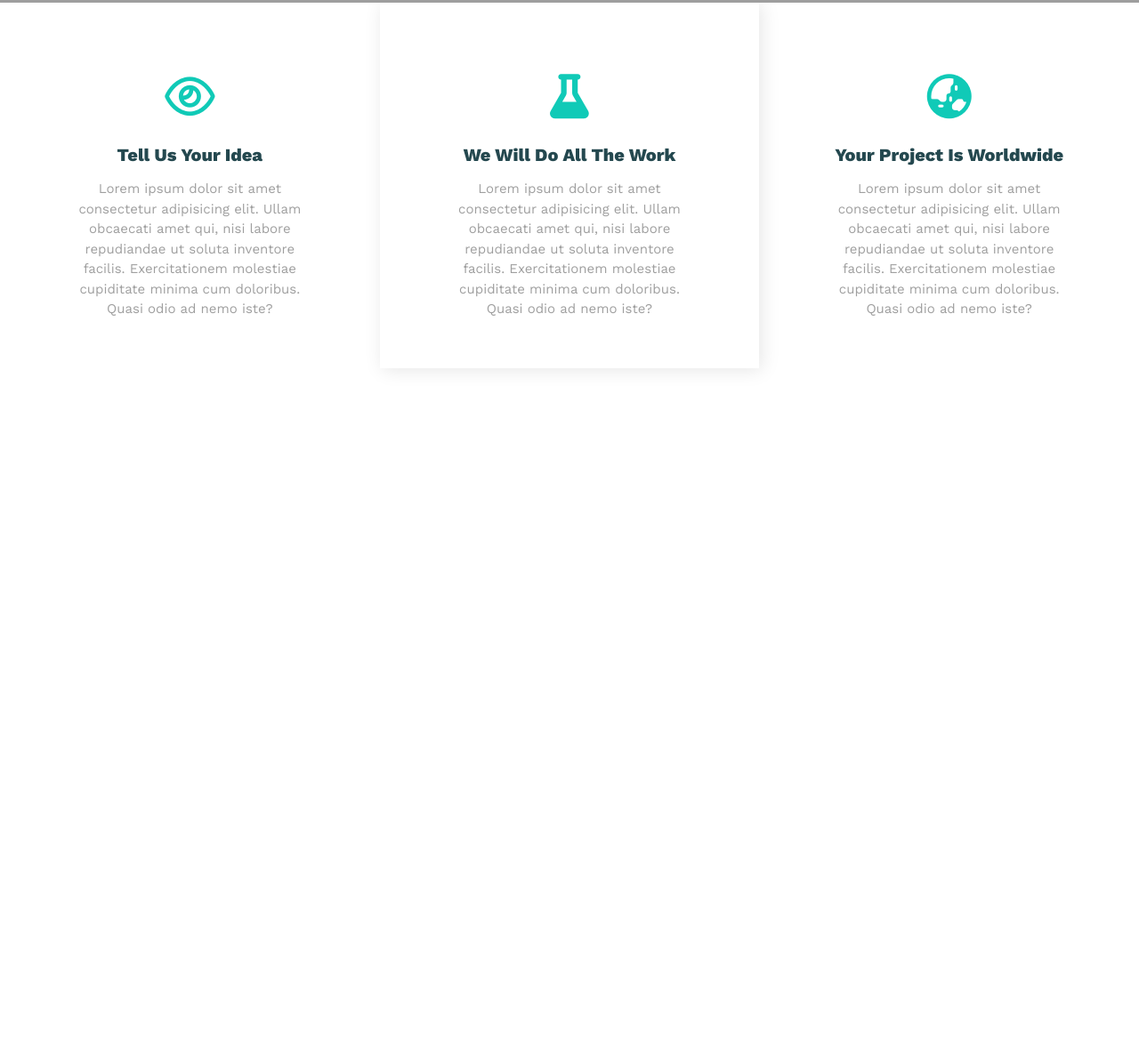
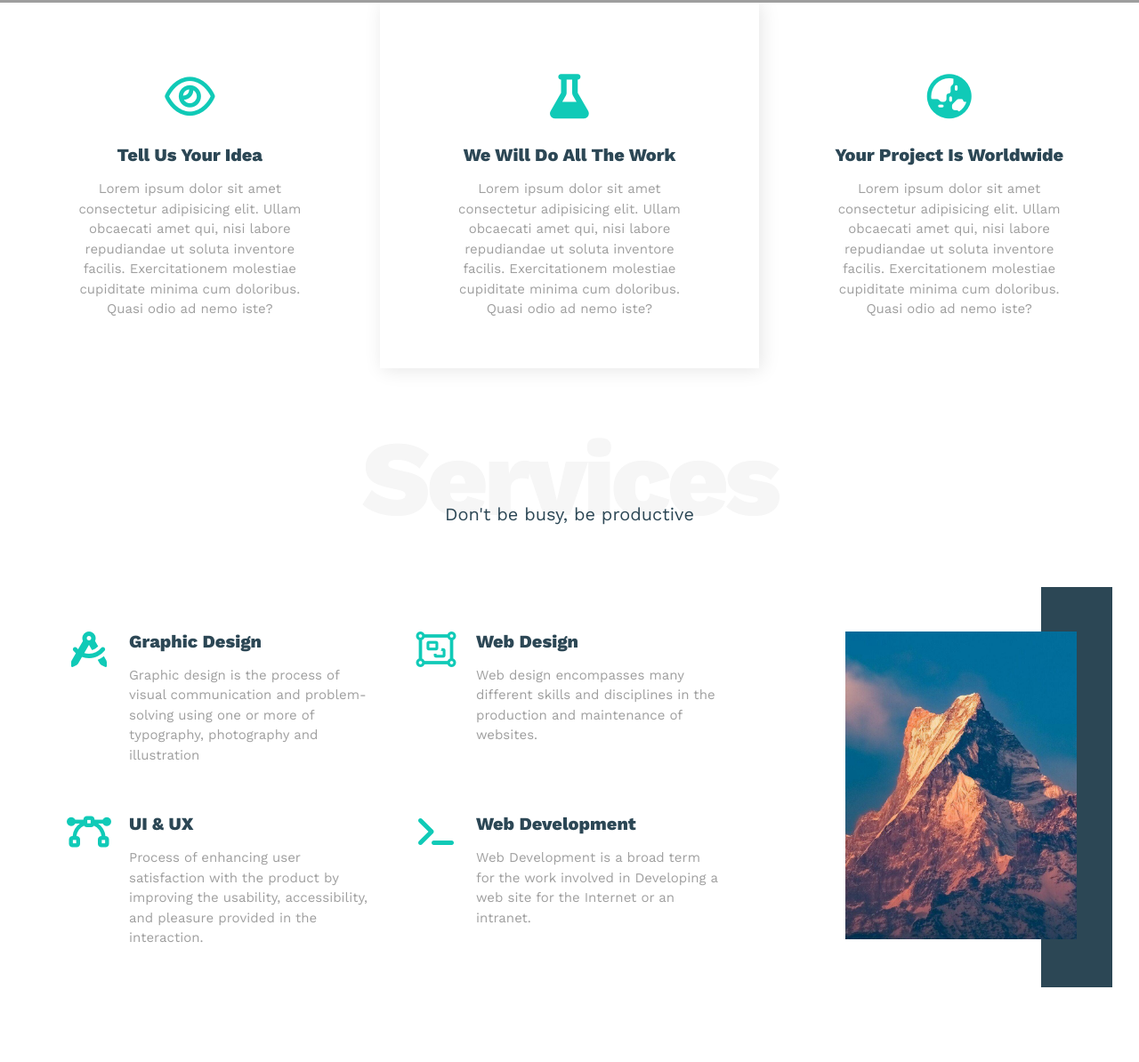
Before and after one commit to amrosalama/leon, a plain HTML site: page index.html in a window 1280 px wide. Shown: the part 696-1890 px from the top of the page at 89% size. Before the commit the page ends 1130 px from the top, so only its background shows below. Drawn offline with nearby package versions, Linux system fonts and the light colour scheme; grey boxes are pictures that could not be loaded.

Commit message:
services section

```diff
--- a/assets/css/style.css
+++ b/assets/css/style.css
@@ -1,8 +1,9 @@
 /* start variables */
 :root {
   --main-color: #10cab7;
-  --secondary-color: #24484f;
+  --secondary-color: #2c4755;
   --light-color: #f6f6f6;
+  --text-color: #9f9f9f;
 }
 /* end variables */
 
@@ -28,7 +29,58 @@ body {
   width: 100%;
   max-width: 100%;
 }
+
+/* small */
+@media (min-width: 768px) and (max-width: 991px) {
+  .container {
+    max-width: 750px;
+  }
+}
+
+/* medium */
+@media (min-width: 992px) and (max-width: 1199px) {
+  .container {
+    max-width: 970px;
+  }
+}
+
+/* large */
+@media (min-width: 1200px) {
+  .container {
+    max-width: 1170px;
+  }
+}
+
+::selection {
+  background-color: var(--main-color);
+  color: var(--secondary-color);
+}
 /* end global roles */
+
+/* start components */
+.heading-text {
+  padding: 20px 0;
+  margin-bottom: 10px;
+}
+
+.heading-text .special-heading {
+  text-align: center;
+  margin: 0;
+  font-size: 120px;
+  color: var(--light-color);
+  font-weight: 800;
+  margin-bottom: -40px;
+  letter-spacing: -5px;
+}
+
+.heading-text .special-heading + p {
+  text-align: center;
+  font-size: 20px;
+  color: var(--secondary-color);
+  margin-top: -20px;
+}
+
+/* end components */
 
 /* start header */
 .header {
@@ -181,34 +233,52 @@ body {
 }
 /* end landing */
 
-/* start services */
-.services {
+/* start features */
+.features {
   margin-bottom: 20px;
 }
 
-.services .wide-container {
+.features .wide-container {
   display: grid;
   grid-template-columns: 1fr;
   /* grid-gap: 20px; */
 }
+/* medium */
+@media (min-width: 992px) and (max-width: 1199px) {
+  .features .wide-container {
+    grid-template-columns: repeat(2, 1fr);
+  }
+}
+/* large */
+@media (min-width: 1200px) {
+  .features .wide-container {
+    grid-template-columns: repeat(3, 1fr);
+  }
+}
 
-.services .service {
+.features .feature {
   text-align: center;
   padding: 80px;
   padding-bottom: 40px;
 }
 
-.services .service:nth-child(2) {
+.features .feature:nth-child(2) {
   box-shadow: 3px 2px 20px rgba(0, 0, 0, 0.1);
 }
+/* medium */
+@media (min-width: 992px) and (max-width: 1199px) {
+  .features .feature:nth-child(2) {
+    box-shadow: none;
+  }
+}
 
-.services .service i {
+.features .feature i {
   font-size: 50px;
   color: var(--main-color);
   margin-bottom: 30px;
 }
 
-.services .service h3 {
+.features .feature h3 {
   margin: 0;
   font-size: 20px;
   font-weight: 800;
@@ -216,42 +286,128 @@ body {
   margin-bottom: 15px;
 }
 
-.services .service p {
+.features .feature p {
   font-size: 15px;
   line-height: 1.5;
-  color: #9f9f9f;
+  color: var(--text-color);
 }
-/* end services */
+/* end features */
 
-/* start media queries */
+/* start services */
+.services {
+  margin: 35px 0 70px;
+}
 
-/* small */
-@media (min-width: 768px) and (max-width: 991px) {
-  .container {
-    max-width: 750px;
+.services .services-content {
+  display: grid;
+  grid-template-columns: 1fr;
+  grid-gap: 30px;
+  padding: 70px 0;
+}
+
+/* large */
+@media (max-width: 992px) {
+  .services .services-content {
+    padding: 0;
   }
 }
 
 /* medium */
 @media (min-width: 992px) and (max-width: 1199px) {
-  .container {
-    max-width: 970px;
-  }
-  .services .wide-container {
+  .services .services-content {
     grid-template-columns: repeat(2, 1fr);
-  }
-  .services .service:nth-child(2) {
-    box-shadow: none;
   }
 }
 
 /* large */
 @media (min-width: 1200px) {
-  .container {
-    max-width: 1170px;
-  }
-  .services .wide-container {
+  .services .services-content {
     grid-template-columns: repeat(3, 1fr);
   }
 }
-/* end media queries */
+
+.services .services-content .col {
+  display: flex;
+  flex-wrap: wrap;
+  justify-content: flex-end;
+  align-items: flex-start;
+}
+
+.services .services-content .col:not(:last-child) {
+  margin-right: 10px;
+}
+
+.services .services-content .col .service {
+  display: flex;
+  margin-bottom: 40px;
+}
+
+/* small */
+@media (max-width: 992px) {
+  .services .services-content .col .service {
+    flex-direction: column;
+    align-items: center;
+    text-align: center;
+    padding: 15px 60px;
+    margin-bottom: 0;
+  }
+}
+
+.services .services-content .col .service i {
+  font-size: 40px;
+  color: var(--main-color);
+  margin-bottom: 10px;
+  flex-basis: 60px;
+  margin-right: 15px;
+}
+
+.services .services-content .col .service .service-text {
+  flex: 1;
+}
+
+.services .services-content .col .service .service-text h3 {
+  margin: 0;
+  font-size: 20px;
+  font-weight: 800;
+  color: var(--secondary-color);
+}
+
+.services .services-content .col .service .service-text p {
+  font-size: 15px;
+  line-height: 1.5;
+  color: var(--text-color);
+}
+
+.services .services-content .image {
+  text-align: center;
+  position: relative;
+}
+
+/* small & medium */
+@media (max-width: 1200px) {
+  .services {
+    margin: 0;
+  }
+  .services .services-content .col {
+    margin: 0;
+  }
+  .services .services-content .col:last-child {
+    display: none;
+  }
+}
+
+.services .services-content .image::before {
+  content: "";
+  position: absolute;
+  width: 80px;
+  background: var(--secondary-color);
+  height: calc(100% + 100px);
+  top: -50px;
+  right: -40px;
+  z-index: -1;
+}
+
+.services .services-content .image img {
+  width: 260px;
+}
+/* end services */
--- a/index.html
+++ b/index.html
@@ -47,10 +47,10 @@
       </div>
     </div>
     <!-- end landing -->
-    <!-- start services -->
-    <div class="services">
+    <!-- start features -->
+    <div class="features">
       <div class="wide-container">
-        <div class="service">
+        <div class="feature">
           <i class="fa-regular fa-eye"></i>
           <h3>Tell Us Your Idea</h3>
           <p>
@@ -60,7 +60,7 @@
             Quasi odio ad nemo iste?
           </p>
         </div>
-        <div class="service">
+        <div class="feature">
           <i class="fa-solid fa-flask"></i>
           <h3>We Will Do All The Work</h3>
           <p>
@@ -70,7 +70,7 @@
             Quasi odio ad nemo iste?
           </p>
         </div>
-        <div class="service">
+        <div class="feature">
           <i class="fa-solid fa-earth-asia"></i>
           <h3>Your Project Is Worldwide</h3>
           <p>
@@ -82,6 +82,70 @@
         </div>
       </div>
     </div>
+    <!-- end features -->
+
+    <!-- end services -->
+    <div class="services">
+      <div class="container">
+        <div class="heading-text">
+          <h2 class="special-heading">Services</h2>
+          <p>Don't be busy, be productive</p>
+        </div>
+        <div class="services-content">
+          <div class="col">
+            <div class="service">
+              <i class="fa-solid fa-compass-drafting"></i>
+              <div class="service-text">
+                <h3>Graphic Design</h3>
+                <p>
+                  Graphic design is the process of visual communication and
+                  problem-solving using one or more of typography, photography
+                  and illustration
+                </p>
+              </div>
+            </div>
+            <div class="service">
+              <i class="fa-solid fa-bezier-curve"></i>
+              <div class="service-text">
+                <h3>UI & UX</h3>
+                <p>
+                  Process of enhancing user satisfaction with the product by
+                  improving the usability, accessibility, and pleasure provided
+                  in the interaction.
+                </p>
+              </div>
+            </div>
+          </div>
+          <div class="col">
+            <div class="service">
+              <i class="fa-regular fa-object-group"></i>
+              <div class="service-text">
+                <h3>Web Design</h3>
+                <p>
+                  Web design encompasses many different skills and disciplines
+                  in the production and maintenance of websites.
+                </p>
+              </div>
+            </div>
+            <div class="service">
+              <i class="fa-solid fa-terminal"></i>
+              <div class="service-text">
+                <h3>Web Development</h3>
+                <p>
+                  Web Development is a broad term for the work involved in
+                  Developing a web site for the Internet or an intranet.
+                </p>
+              </div>
+            </div>
+          </div>
+          <div class="col">
+            <div class="image">
+              <img src="assets/img/services.jpg" alt="" />
+            </div>
+          </div>
+        </div>
+      </div>
+    </div>
     <!-- end services -->
   </body>
 </html>
```
Also changed, not shown: assets/img/services.jpg (added).
